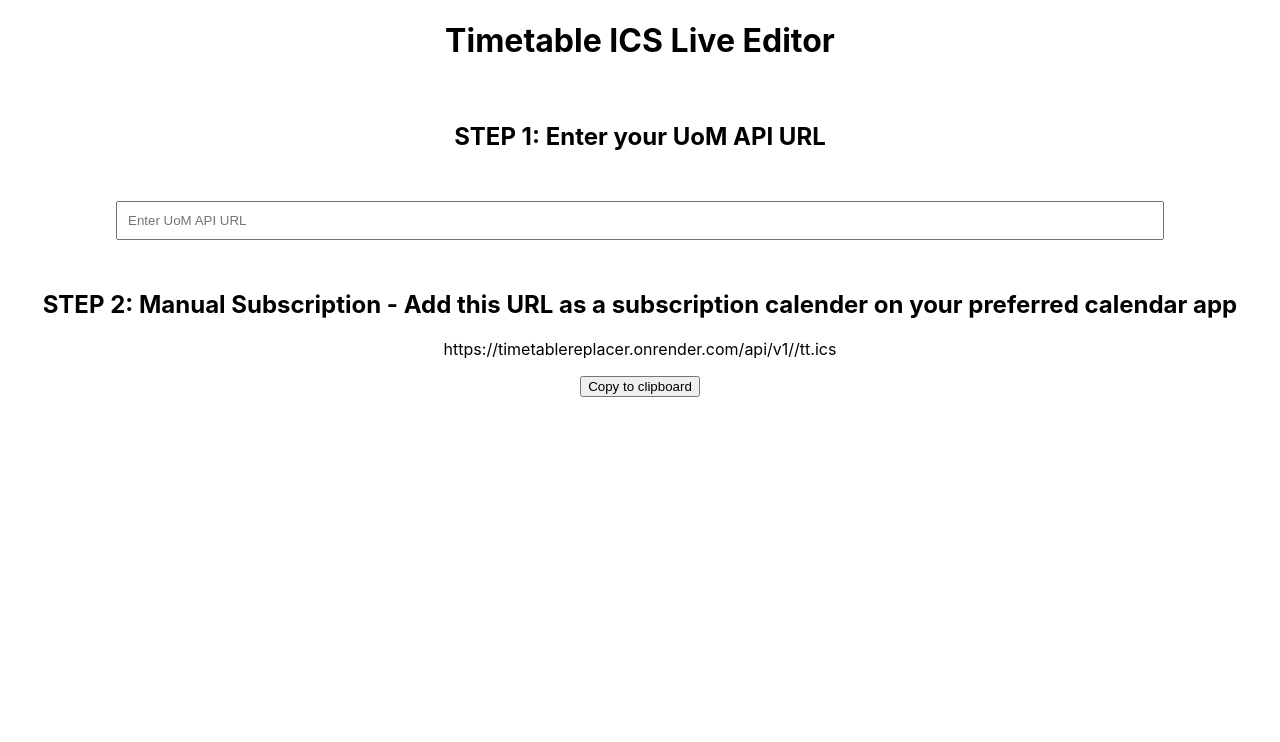
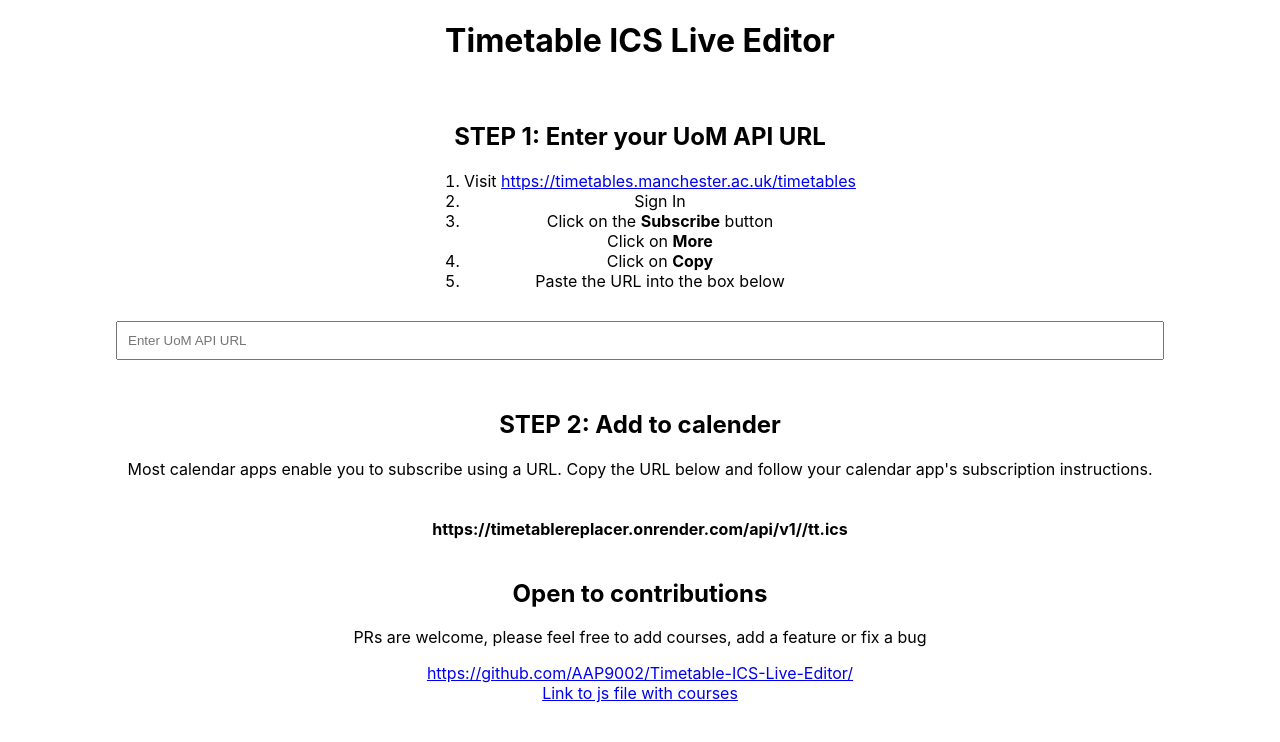
Before and after one commit to AAP9002/Timetable-ICS-Live-Editor, a React (Create React App) app in the folder client/: page / in a window 1280 px wide. Shown: the top 742 px of the page. Built offline with nearby package versions, Linux system fonts and the light colour scheme.

Commit message:
improve ui

```diff
--- a/client/public/index.html
+++ b/client/public/index.html
@@ -24,7 +24,7 @@
       work correctly both with client-side routing and a non-root public URL.
       Learn how to configure a non-root public URL by running `npm run build`.
     -->
-    <title>React App</title>
+    <title>Timetable ICS Live Editor Setup</title>
   </head>
   <body>
     <noscript>You need to enable JavaScript to run this app.</noscript>
--- a/client/src/App.js
+++ b/client/src/App.js
@@ -11,6 +11,14 @@ function App() {
       <h1>Timetable ICS Live Editor</h1>
       <br/>
       <h2>STEP 1: Enter your UoM API URL</h2>
+      <ol style={{width:"fit-content", margin:"auto"}}>
+        <li>Visit <a href='https://timetables.manchester.ac.uk/timetables' target='_blank' rel='noreferrer'>https://timetables.manchester.ac.uk/timetables</a></li>
+        <li>Sign In</li>
+        <li>Click on the <b>Subscribe</b> button</li>
+        <l1>Click on <b>More</b></l1>
+        <li>Click on <b>Copy</b></li>
+        <li>Paste the URL into the box below</li>
+      </ol>
       <input type="text" placeholder="Enter UoM API URL" onChange={(e) => setUomAPI(e.target.value)} style={{width:"80%", padding:"10px",margin:"30px"}} />
       <br/>
 
@@ -25,9 +33,16 @@ function App() {
         options="'Apple','Google','iCal','Outlook.com','Yahoo','MicrosoftTeams','Microsoft365'"
               /> */}
 
-      <h2> STEP 2: Manual Subscription - Add this URL as a subscription calender on your preferred calendar app</h2>
-      <p>{newIcsUri}</p>
-      <button onClick={navigator.clipboard.writeText({newIcsUri})}>Copy to clipboard</button>
+      <h2> STEP 2: Add to calender</h2>
+      <p>Most calendar apps enable you to subscribe using a URL. Copy the URL below and follow your calendar app's subscription instructions.</p>
+      <p style={{margin:"20px",fontWeight:"bold",padding:"20px"}}>{newIcsUri}</p>
+
+      <h2>Open to contributions</h2>
+      <p>PRs are welcome, please feel free to add courses, add a feature or fix a bug</p>
+      <a href='https://github.com/AAP9002/Timetable-ICS-Live-Editor/'>https://github.com/AAP9002/Timetable-ICS-Live-Editor/</a>
+      <br/>
+      <a href='https://github.com/AAP9002/Timetable-ICS-Live-Editor/blob/main/server/index.js'>Link to js file with courses</a>
+
     </div>
   );
 }
```
